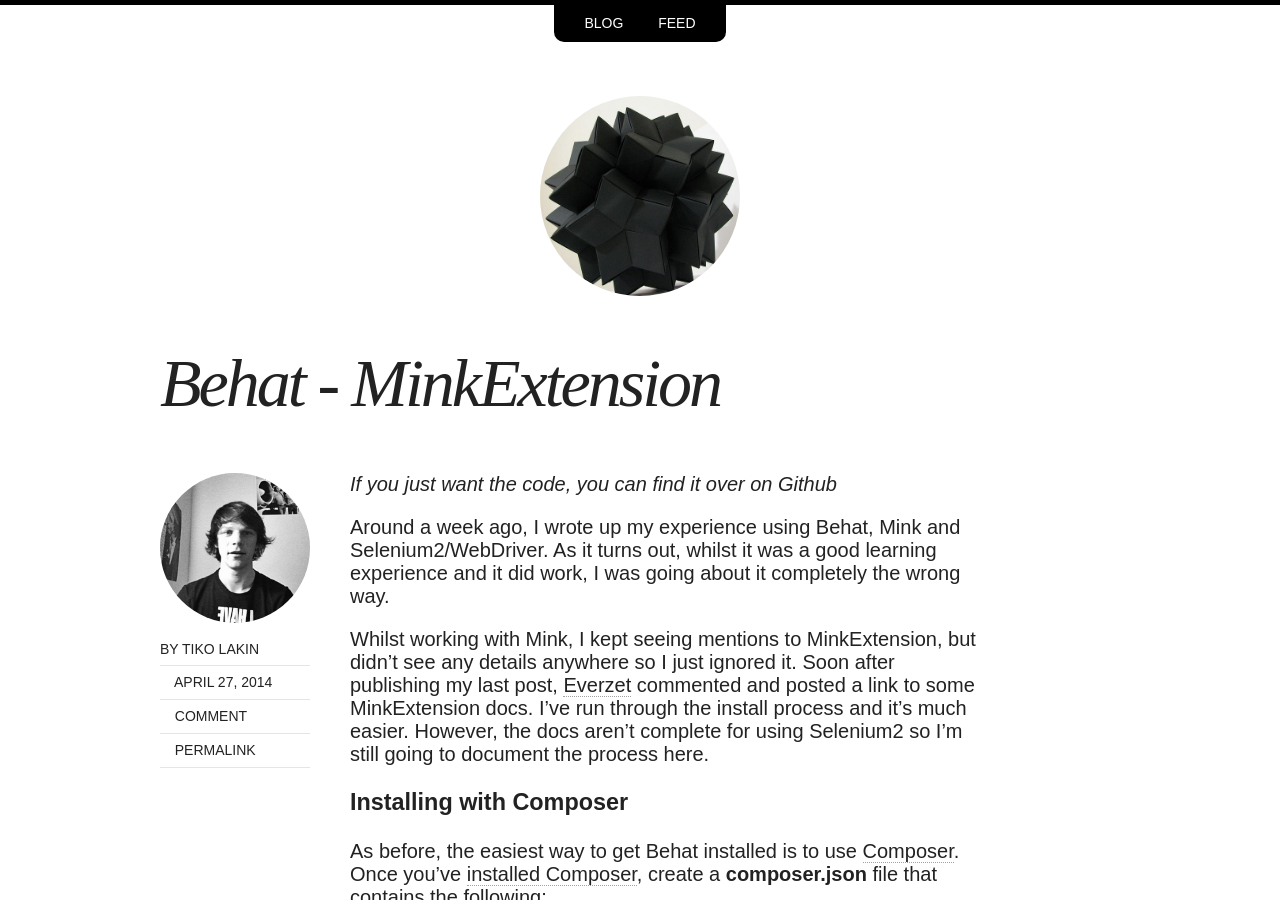
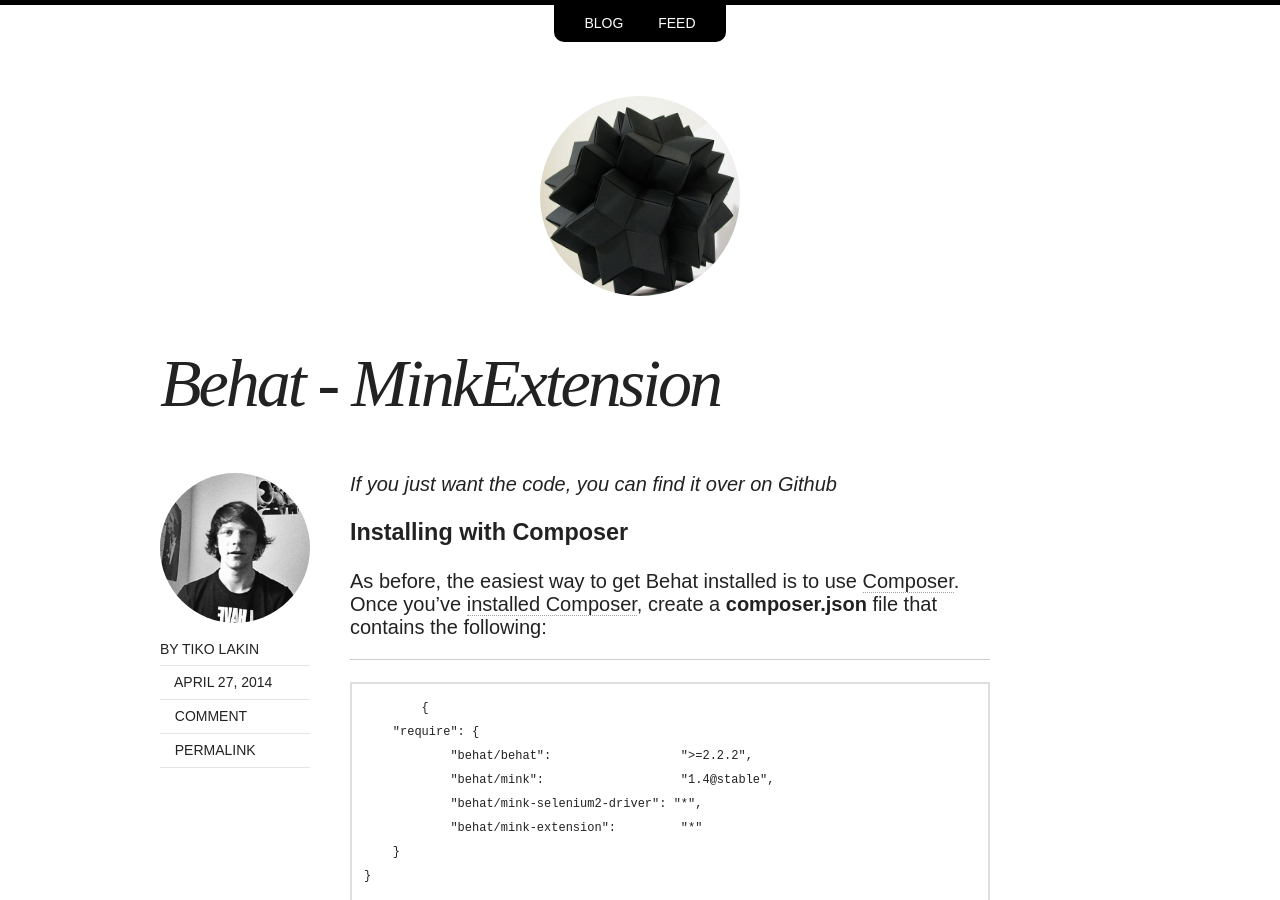
Before and after one commit to ftrmrkt/tikolakin.github.io, a Jekyll site: the page built from _posts/2014-04-27-behat-minkextension.md, in a window 1280 px wide and 900 px high. Built offline with Jekyll 4.4.1, drawn with Linux system fonts in a browser that asks for light colours; nearby versions of some CDN libraries; comment, search, counter and statistics services are not loaded; some of the changed lines change nothing that is shown.

Commit message:
delete wrong text, delete GA script, enable GA in config

```diff
--- a/_config.yml
+++ b/_config.yml
@@ -24,7 +24,7 @@
   google_plus:
 
 # Analytics and webmaster tools stuff goes here
-google_analytics:
+google_analytics:   UA-34858489-2
 google_verify:
 # https://ssl.bing.com/webmaster/configure/verify/ownership Option 2 content= goes here
 bing_verify:
--- a/_includes/scripts.html
+++ b/_includes/scripts.html
@@ -55,13 +55,3 @@
 </script>
 {% endif %}
 <!-- /Asynchronous Google Analytics snippet -->
-<script>
-  (function(i,s,o,g,r,a,m){i['GoogleAnalyticsObject']=r;i[r]=i[r]||function(){
-  (i[r].q=i[r].q||[]).push(arguments)},i[r].l=1*new Date();a=s.createElement(o),
-  m=s.getElementsByTagName(o)[0];a.async=1;a.src=g;m.parentNode.insertBefore(a,m)
-  })(window,document,'script','//www.google-analytics.com/analytics.js','ga');
-
-  ga('create', 'UA-34858489-2', 'auto');
-  ga('send', 'pageview');
-
-</script>
--- a/_posts/2014-04-27-behat-minkextension.md
+++ b/_posts/2014-04-27-behat-minkextension.md
@@ -5,10 +5,6 @@
 ---
 
 *If you just want the code, you can find it [over on Github](https://github.com/tikolakin/behat-minkextension)*
-
-Around a week ago, I wrote up my experience using Behat, Mink and Selenium2/WebDriver. As it turns out, whilst it was a good learning experience and it did work, I was going about it completely the wrong way.
-
-Whilst working with Mink, I kept seeing mentions to MinkExtension, but didn’t see any details anywhere so I just ignored it. Soon after publishing my last post, [Everzet](https://twitter.com/everzet) commented and posted a link to some MinkExtension docs. I’ve run through the install process and it’s much easier. However, the docs aren’t complete for using Selenium2 so I’m still going to document the process here.
 
 ###Installing with Composer
 
```
